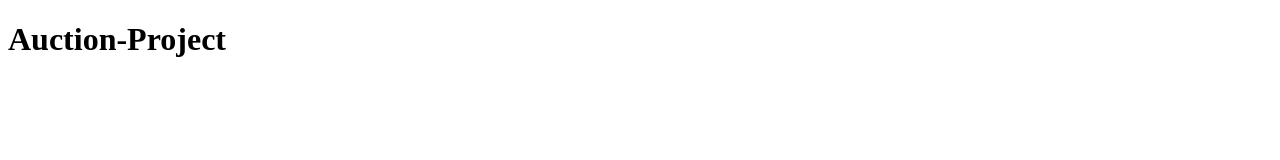
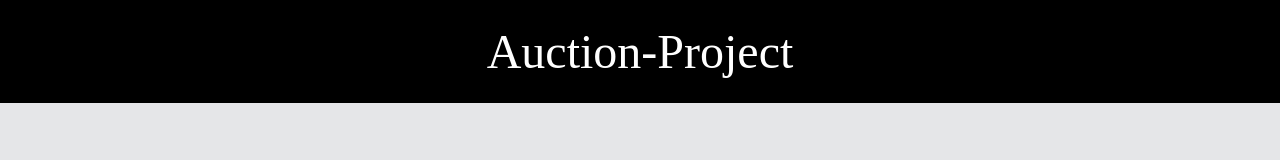
Before and after one commit to mayada113/auction-project, a plain HTML site: page index.html in a window 1280 px wide. Drawn offline with Linux system fonts and the light colour scheme.

Commit message:
css for header added

```diff
--- a/index.html
+++ b/index.html
@@ -4,12 +4,12 @@
     <meta charset="UTF-8">
     <meta http-equiv="X-UA-Compatible" content="IE=edge">
     <meta name="viewport" content="width=device-width, initial-scale=1.0">
-    <link rel="stylesheet" data-="text/css" href="index.html"/>
+    <link rel="stylesheet" data-="text/css" href="style.css"/>
     <title>Document</title>
 </head>
 <body>
     <div>
-        <div class="Header"><h1>Auction-Project</h1></div>
+        <div class="header">Auction-Project</div>
     </div>
 </body>
 </html>
--- a/style.css
+++ b/style.css
@@ -0,0 +1,12 @@
+body{
+    margin: 0px ;
+    background-color:#e5e6e8;
+}
+.header {
+    background-color: black;
+    color: white;
+    font-size: xxx-large;
+    padding: 3vh;
+    display: flex;
+    justify-content: center;
+}
```
